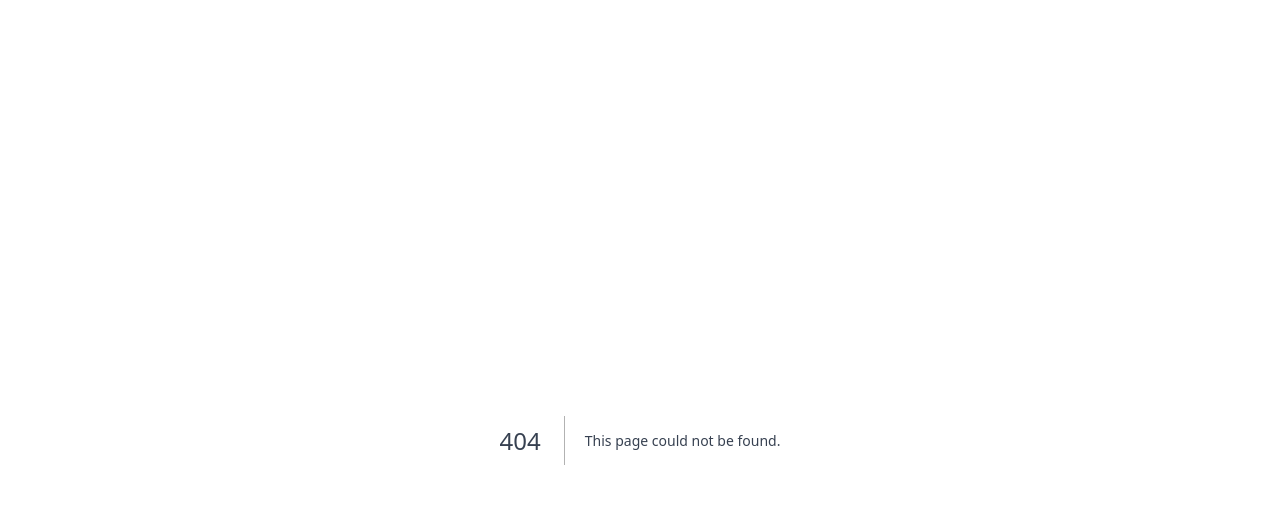
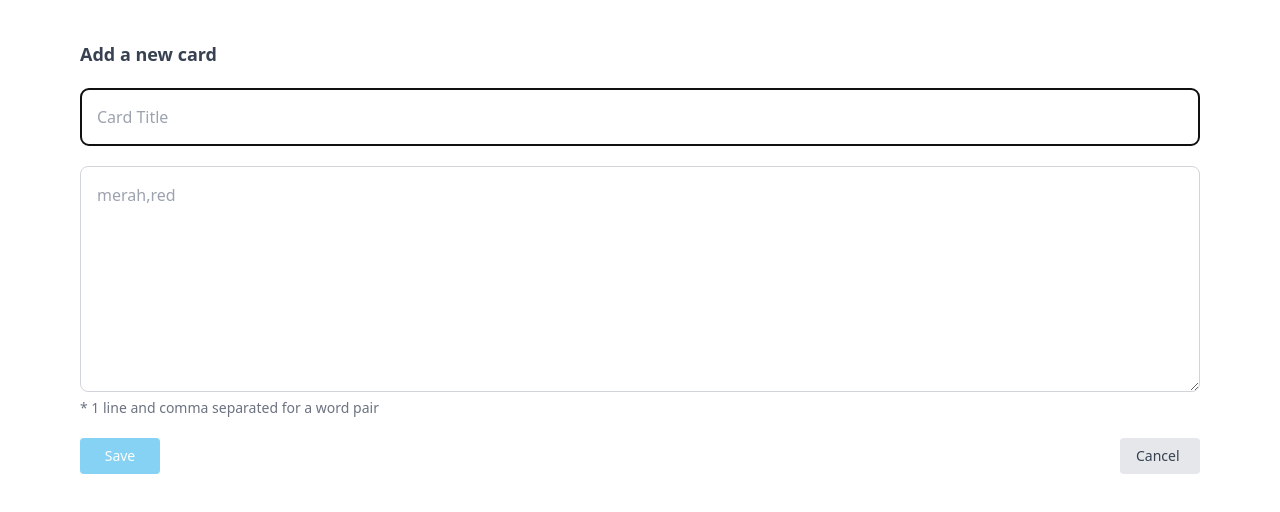
Before and after one commit to yukio5347/nextjs-flashcard, a Next.js app: page /cards/new in a window 1280 px wide. Before the commit this address had no page. Shown: the top 512 px of the page. Built offline with nearby package versions, Linux system fonts and the light colour scheme.

Commit message:
implement card.store

```diff
--- /dev/null
+++ b/src/components/CardForm.tsx
@@ -0,0 +1,115 @@
+import pick from 'lodash.pick';
+import Link from 'next/link';
+import { useRouter } from 'next/router';
+import { useState } from 'react';
+
+import { useAlertContext } from '@/components/Alert';
+import { getErrorMessage } from '@/lib/helpers';
+import { CardData } from '@/models/Card';
+
+const getData = (cardData: CardData) => {
+  return pick(cardData, ['title', 'content']);
+};
+
+export const CardForm = ({ card = { title: '', content: '' } }: { card?: CardData }) => {
+  const [cardData, setCardData] = useState<CardData>(card);
+  const [processing, setProcessing] = useState(false);
+  const router = useRouter();
+  const { showAlert } = useAlertContext();
+
+  const store = async (cardData: CardData): Promise<void> => {
+    const data = getData(cardData);
+    fetch('/api/cards', {
+      method: 'POST',
+      headers: { 'Content-Type': 'application/json' },
+      body: JSON.stringify(data),
+    })
+      .then((res) => {
+        if (res.ok) {
+          router.push('/');
+        }
+        return res.json();
+      })
+      .then((json) => showAlert(json.type, json.message))
+      .catch((error) => {
+        showAlert('error', getErrorMessage(error));
+        console.error(error);
+      });
+  };
+
+  const update = async (id: number, cardData: CardData): Promise<void> => {
+    try {
+      const data = getData(cardData);
+      const res = await fetch(`/api/cards/${id}`, {
+        method: 'PUT',
+        headers: { 'Content-Type': 'application/json' },
+        body: JSON.stringify(data),
+      });
+      if (res.ok) {
+        await router.push('/');
+      }
+    } catch (error) {
+      console.error(error);
+    }
+  };
+
+  const handleSubmit = (e: React.FormEvent<HTMLFormElement>) => {
+    e.preventDefault();
+    setProcessing(true);
+    card.id ? update(card.id, cardData) : store(cardData);
+  };
+
+  return (
+    <form onSubmit={(e) => handleSubmit(e)}>
+      <input
+        autoFocus
+        required
+        onChange={(e) => setCardData({ ...cardData, title: e.target.value })}
+        placeholder='Card Title'
+        type='text'
+        name='title'
+        value={cardData.title}
+        className='p-4 mb-5 w-full border border-gray-300 rounded-lg'
+      />
+      <textarea
+        required
+        onChange={(e) => setCardData({ ...cardData, content: e.target.value })}
+        rows={8}
+        placeholder='merah,red'
+        value={cardData.content}
+        className='p-4 w-full border border-gray-300 rounded-lg'
+      />
+      <p className='text-sm text-gray-500'>* 1 line and comma separated for a word pair</p>
+      <div className='flex justify-between mt-5'>
+        <button
+          disabled={!cardData.title || !cardData.content || processing}
+          className='w-20 py-2 px-4 inline-block rounded bg-sky-500 text-sm text-white transition-colors hover:bg-sky-600 disabled:opacity-50 disabled:cursor-not-allowed disabled:hover:bg-sky-500'
+        >
+          {processing ? (
+            <svg
+              className='animate-spin h-5 w-5 m-auto text-white'
+              xmlns='http://www.w3.org/2000/svg'
+              fill='none'
+              viewBox='0 0 24 24'
+            >
+              <circle className='opacity-25' cx='12' cy='12' r='10' stroke='currentColor' strokeWidth='4'></circle>
+              <path
+                className='opacity-75'
+                fill='currentColor'
+                d='M4 12a8 8 0 018-8V0C5.373 0 0 5.373 0 12h4zm2 5.291A7.962 7.962 0 014 12H0c0 3.042 1.135 5.824 3 7.938l3-2.647z'
+              ></path>
+            </svg>
+          ) : (
+            <>{card.id ? 'Update' : 'Save'}</>
+          )}
+        </button>
+        <Link
+          href='/'
+          className='w-20 py-2 px-4 inline-block rounded bg-gray-200 text-sm transition-colors hover:bg-gray-300'
+        >
+          Cancel
+        </Link>
+      </div>
+    </form>
+  );
+};
--- /dev/null
+++ b/src/pages/api/cards/index.ts
@@ -0,0 +1,23 @@
+import { NextApiRequest, NextApiResponse } from 'next';
+
+import { getErrorMessage } from '@/lib/helpers';
+import { prisma } from '@/lib/prisma';
+
+export default async function handle(req: NextApiRequest, res: NextApiResponse) {
+  if (req.method === 'POST') {
+    try {
+      await prisma.card.create({
+        data: req.body,
+      });
+      return res.status(200).json({
+        type: 'info',
+        message: 'The card has been added.',
+      });
+    } catch (error) {
+      return res.status(500).json({
+        type: 'error',
+        message: getErrorMessage(error),
+      });
+    }
+  }
+}
--- /dev/null
+++ b/src/pages/cards/new.tsx
@@ -0,0 +1,10 @@
+import { CardForm } from '@/components/CardForm';
+
+export default function New() {
+  return (
+    <>
+      <h1 className='mb-5 text-lg font-semibold'>Add a new card</h1>
+      <CardForm />
+    </>
+  );
+}
```
